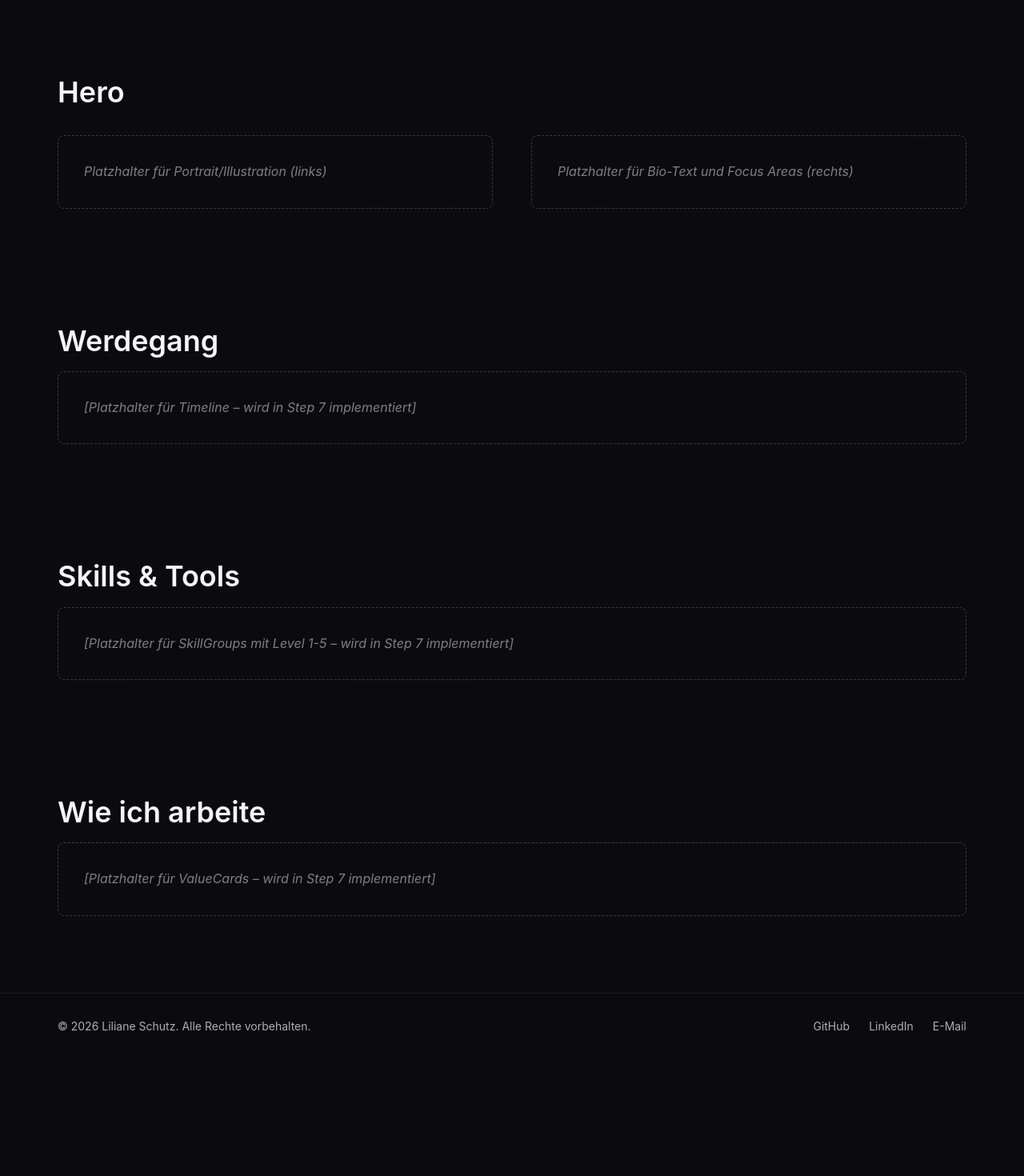
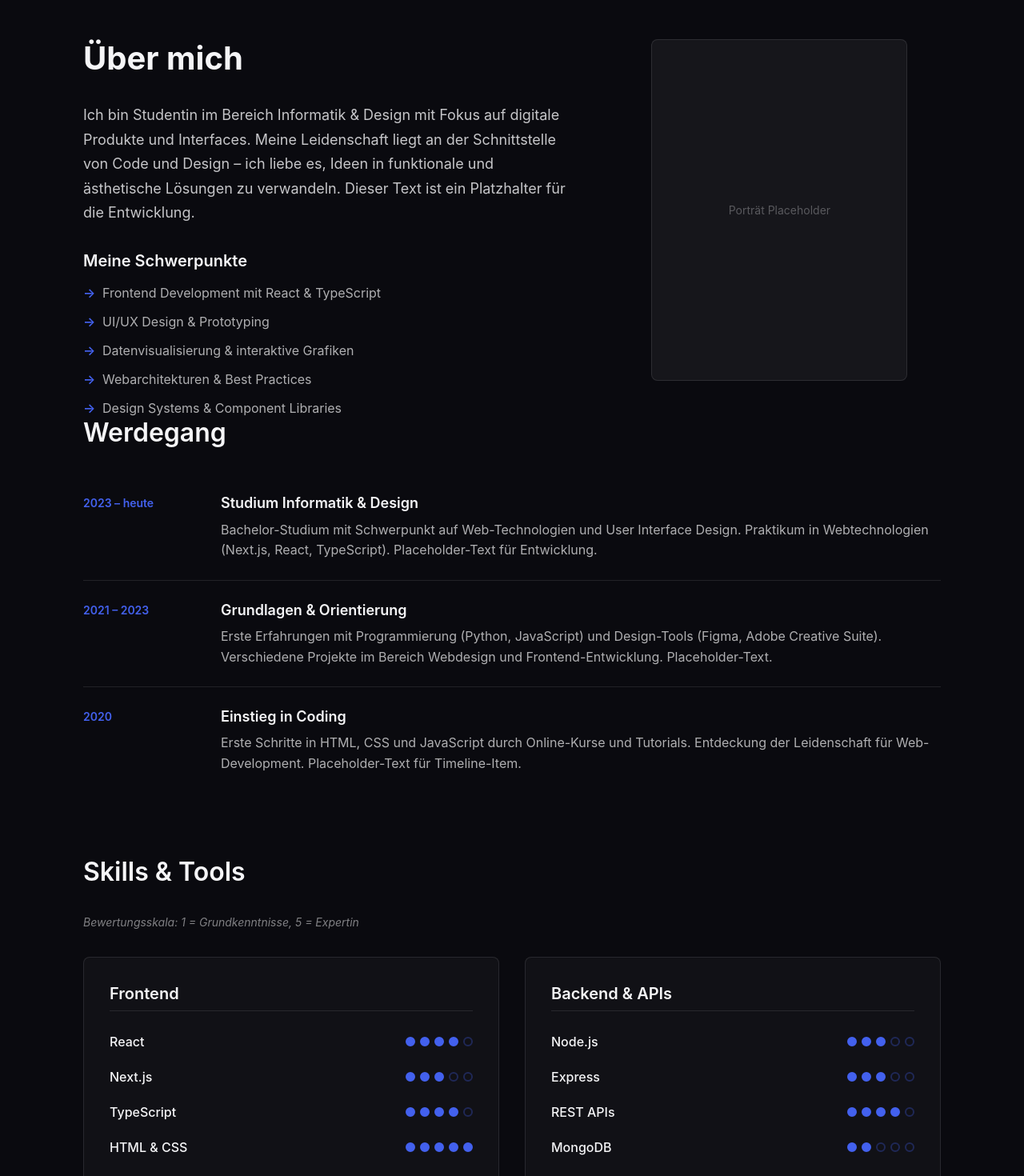
Before and after one commit to liveley/portfolio-liliane-schutz, a Next.js app in the folder portfolio/frontend/: page /ueber-mich in a window 1280 px wide. Shown: the part 200-1670 px from the top of the page at 80% size. Before the commit the page ends 1523 px from the top, so only its background shows below. Built offline with nearby package versions, Linux system fonts and the light colour scheme.

Commit message:
feat(step7): about page with timeline and skill levels

```diff
--- a/portfolio/frontend/app/ueber-mich/page.module.css
+++ b/portfolio/frontend/app/ueber-mich/page.module.css
@@ -1,34 +1,48 @@
-/* Über mich Page Styles */
+/** Author: Liliane Schutz */
+
 .page {
-  display: flex;
-  flex-direction: column;
-  gap: 4rem;
+  min-height: 100vh;
+  padding: 8rem 2rem 4rem;
+}
+
+.page > * {
+  max-width: 1200px;
+  margin: 0 auto;
 }
 
 .section {
-  padding: 2rem 0;
+  margin-bottom: 5rem;
 }
 
-.twoColumn {
-  display: grid;
-  grid-template-columns: 1fr 1fr;
-  gap: 3rem;
-  margin-top: 2rem;
+.sectionTitle {
+  font-size: 2rem;
+  font-weight: 600;
+  color: #F5F5F7;
+  margin: 0 0 2rem;
+  line-height: 1.2;
 }
 
-.twoColumn p {
+.legend {
+  font-size: 0.875rem;
   color: rgba(245, 245, 247, 0.5);
+  margin: 0 0 2rem;
   font-style: italic;
-  padding: 2rem;
-  border: 1px dashed rgba(245, 245, 247, 0.2);
-  border-radius: 8px;
 }
 
-.placeholder {
-  color: rgba(245, 245, 247, 0.5);
-  font-style: italic;
-  padding: 2rem;
-  border: 1px dashed rgba(245, 245, 247, 0.2);
-  border-radius: 8px;
-  margin-top: 1rem;
+.skillsGrid {
+  display: grid;
+  grid-template-columns: 1fr;
+  gap: 2rem;
 }
+
+@media (min-width: 768px) {
+  .skillsGrid {
+    grid-template-columns: repeat(2, 1fr);
+  }
+}
+
+@media (max-width: 640px) {
+  .sectionTitle {
+    font-size: 1.5rem;
+  }
+}
--- a/portfolio/frontend/app/ueber-mich/page.tsx
+++ b/portfolio/frontend/app/ueber-mich/page.tsx
@@ -1,49 +1,41 @@
-/**
- * Author: Liliane Schutz
- * Über mich Seite - Skeleton
- */
+/** Author: Liliane Schutz */
+
+import { aboutContent } from '@/lib/data/about';
+import { getSkillsGrouped } from '@/lib/data/skills';
+import AboutHero from '@/components/about/AboutHero';
+import Timeline from '@/components/about/Timeline';
+import SkillGroup from '@/components/about/SkillGroup';
 import styles from './page.module.css';
 
 export default function UeberMichPage() {
+  const skillGroups = getSkillsGrouped();
+
   return (
     <div className={styles.page}>
-      <h1>Über mich</h1>
+      {/* Hero Section */}
+      <AboutHero content={aboutContent} />
 
+      {/* Timeline Section */}
       <section className={styles.section}>
-        <h2>Hero</h2>
-        <div className={styles.twoColumn}>
-          <div>
-            <p>
-              Platzhalter für Portrait/Illustration (links)
-            </p>
-          </div>
-          <div>
-            <p>
-              Platzhalter für Bio-Text und Focus Areas (rechts)
-            </p>
-          </div>
-        </div>
+        <h2 className={styles.sectionTitle}>Werdegang</h2>
+        <Timeline items={aboutContent.timeline} />
       </section>
 
+      {/* Skills Section */}
       <section className={styles.section}>
-        <h2>Werdegang</h2>
-        <p className={styles.placeholder}>
-          [Platzhalter für Timeline – wird in Step 7 implementiert]
+        <h2 className={styles.sectionTitle}>Skills & Tools</h2>
+        <p className={styles.legend}>
+          Bewertungsskala: 1 = Grundkenntnisse, 5 = Expertin
         </p>
-      </section>
-
-      <section className={styles.section}>
-        <h2>Skills & Tools</h2>
-        <p className={styles.placeholder}>
-          [Platzhalter für SkillGroups mit Level 1-5 – wird in Step 7 implementiert]
-        </p>
-      </section>
-
-      <section className={styles.section}>
-        <h2>Wie ich arbeite</h2>
-        <p className={styles.placeholder}>
-          [Platzhalter für ValueCards – wird in Step 7 implementiert]
-        </p>
+        <div className={styles.skillsGrid}>
+          {skillGroups.map((group, index) => (
+            <SkillGroup
+              key={index}
+              title={group.category}
+              skills={group.skills}
+            />
+          ))}
+        </div>
       </section>
     </div>
   );
--- /dev/null
+++ b/portfolio/frontend/components/about/AboutHero.module.css
@@ -0,0 +1,112 @@
+/** Author: Liliane Schutz */
+
+.hero {
+  display: grid;
+  grid-template-columns: 1fr;
+  gap: 3rem;
+  margin-bottom: 4rem;
+}
+
+@media (min-width: 768px) {
+  .hero {
+    grid-template-columns: 1.5fr 1fr;
+    gap: 4rem;
+  }
+}
+
+.content {
+  display: flex;
+  flex-direction: column;
+  gap: 2rem;
+}
+
+.title {
+  font-size: 2.5rem;
+  font-weight: 700;
+  color: #F5F5F7;
+  margin: 0;
+  line-height: 1.2;
+}
+
+.bio {
+  font-size: 1.125rem;
+  line-height: 1.7;
+  color: rgba(245, 245, 247, 0.8);
+  margin: 0;
+}
+
+.focusAreas {
+  display: flex;
+  flex-direction: column;
+  gap: 1rem;
+}
+
+.focusTitle {
+  font-size: 1.25rem;
+  font-weight: 600;
+  color: #F5F5F7;
+  margin: 0;
+}
+
+.focusList {
+  list-style: none;
+  padding: 0;
+  margin: 0;
+  display: flex;
+  flex-direction: column;
+  gap: 0.75rem;
+}
+
+.focusItem {
+  position: relative;
+  padding-left: 1.5rem;
+  font-size: 1rem;
+  color: rgba(245, 245, 247, 0.7);
+  line-height: 1.5;
+}
+
+.focusItem::before {
+  content: '→';
+  position: absolute;
+  left: 0;
+  color: #4361EE;
+  font-weight: 600;
+}
+
+.portrait {
+  display: flex;
+  align-items: flex-start;
+  justify-content: center;
+}
+
+.portraitPlaceholder {
+  width: 100%;
+  max-width: 320px;
+  aspect-ratio: 3 / 4;
+  background: rgba(245, 245, 247, 0.05);
+  border: 1px solid rgba(245, 245, 247, 0.1);
+  border-radius: 8px;
+  display: flex;
+  align-items: center;
+  justify-content: center;
+}
+
+.portraitText {
+  font-size: 0.875rem;
+  color: rgba(245, 245, 247, 0.3);
+  text-align: center;
+}
+
+@media (max-width: 767px) {
+  .title {
+    font-size: 2rem;
+  }
+
+  .bio {
+    font-size: 1rem;
+  }
+
+  .portrait {
+    order: -1;
+  }
+}
--- /dev/null
+++ b/portfolio/frontend/components/about/AboutHero.tsx
@@ -0,0 +1,39 @@
+/** Author: Liliane Schutz */
+
+import { AboutContent } from '@/lib/types';
+import styles from './AboutHero.module.css';
+
+interface AboutHeroProps {
+  content: AboutContent;
+}
+
+export default function AboutHero({ content }: AboutHeroProps) {
+  return (
+    <section className={styles.hero}>
+      <div className={styles.content}>
+        <h1 className={styles.title}>Über mich</h1>
+
+        <p className={styles.bio}>
+          {content.bio}
+        </p>
+
+        <div className={styles.focusAreas}>
+          <h2 className={styles.focusTitle}>Meine Schwerpunkte</h2>
+          <ul className={styles.focusList}>
+            {content.focusAreas.map((area, index) => (
+              <li key={index} className={styles.focusItem}>
+                {area}
+              </li>
+            ))}
+          </ul>
+        </div>
+      </div>
+
+      <div className={styles.portrait}>
+        <div className={styles.portraitPlaceholder}>
+          <span className={styles.portraitText}>Porträt Placeholder</span>
+        </div>
+      </div>
+    </section>
+  );
+}
--- /dev/null
+++ b/portfolio/frontend/components/about/SkillBadge.module.css
@@ -0,0 +1,41 @@
+/** Author: Liliane Schutz */
+
+.badge {
+  display: flex;
+  justify-content: space-between;
+  align-items: center;
+  padding: 0.75rem 0;
+  gap: 1rem;
+}
+
+.info {
+  display: flex;
+  align-items: center;
+  gap: 0.5rem;
+}
+
+.name {
+  font-size: 1rem;
+  color: #F5F5F7;
+  font-weight: 500;
+}
+
+.level {
+  display: flex;
+  gap: 0.375rem;
+  align-items: center;
+}
+
+.dot {
+  width: 12px;
+  height: 12px;
+  border-radius: 50%;
+  border: 2px solid rgba(67, 97, 238, 0.3);
+  background: transparent;
+  transition: all 0.2s ease;
+}
+
+.dot.filled {
+  background: #4361EE;
+  border-color: #4361EE;
+}
--- /dev/null
+++ b/portfolio/frontend/components/about/SkillBadge.tsx
@@ -0,0 +1,27 @@
+/** Author: Liliane Schutz */
+
+import { Skill } from '@/lib/types';
+import styles from './SkillBadge.module.css';
+
+interface SkillBadgeProps {
+  skill: Skill;
+}
+
+export default function SkillBadge({ skill }: SkillBadgeProps) {
+  return (
+    <div className={styles.badge}>
+      <div className={styles.info}>
+        <span className={styles.name}>{skill.name}</span>
+      </div>
+      <div className={styles.level}>
+        {[1, 2, 3, 4, 5].map((dot) => (
+          <span
+            key={dot}
+            className={`${styles.dot} ${dot <= skill.level ? styles.filled : ''}`}
+            aria-label={`Level ${dot}`}
+          />
+        ))}
+      </div>
+    </div>
+  );
+}
--- /dev/null
+++ b/portfolio/frontend/components/about/SkillGroup.module.css
@@ -0,0 +1,25 @@
+/** Author: Liliane Schutz */
+
+.group {
+  background: rgba(245, 245, 247, 0.03);
+  border: 1px solid rgba(245, 245, 247, 0.1);
+  border-radius: 8px;
+  padding: 2rem;
+  display: flex;
+  flex-direction: column;
+  gap: 1rem;
+}
+
+.title {
+  font-size: 1.25rem;
+  font-weight: 600;
+  color: #F5F5F7;
+  margin: 0;
+  padding-bottom: 0.5rem;
+  border-bottom: 1px solid rgba(245, 245, 247, 0.1);
+}
+
+.skills {
+  display: flex;
+  flex-direction: column;
+}
--- /dev/null
+++ b/portfolio/frontend/components/about/SkillGroup.tsx
@@ -0,0 +1,23 @@
+/** Author: Liliane Schutz */
+
+import { Skill } from '@/lib/types';
+import SkillBadge from './SkillBadge';
+import styles from './SkillGroup.module.css';
+
+interface SkillGroupProps {
+  title: string;
+  skills: Skill[];
+}
+
+export default function SkillGroup({ title, skills }: SkillGroupProps) {
+  return (
+    <div className={styles.group}>
+      <h3 className={styles.title}>{title}</h3>
+      <div className={styles.skills}>
+        {skills.map((skill, index) => (
+          <SkillBadge key={index} skill={skill} />
+        ))}
+      </div>
+    </div>
+  );
+}
--- /dev/null
+++ b/portfolio/frontend/components/about/Timeline.module.css
@@ -0,0 +1,6 @@
+/** Author: Liliane Schutz */
+
+.timeline {
+  display: flex;
+  flex-direction: column;
+}
--- /dev/null
+++ b/portfolio/frontend/components/about/Timeline.tsx
@@ -0,0 +1,19 @@
+/** Author: Liliane Schutz */
+
+import { TimelineItem as TimelineItemType } from '@/lib/types';
+import TimelineItem from './TimelineItem';
+import styles from './Timeline.module.css';
+
+interface TimelineProps {
+  items: TimelineItemType[];
+}
+
+export default function Timeline({ items }: TimelineProps) {
+  return (
+    <div className={styles.timeline}>
+      {items.map((item, index) => (
+        <TimelineItem key={index} item={item} />
+      ))}
+    </div>
+  );
+}
--- /dev/null
+++ b/portfolio/frontend/components/about/TimelineItem.module.css
@@ -0,0 +1,52 @@
+/** Author: Liliane Schutz */
+
+.item {
+  display: grid;
+  grid-template-columns: 140px 1fr;
+  gap: 2rem;
+  padding: 1.5rem 0;
+  border-bottom: 1px solid rgba(245, 245, 247, 0.1);
+}
+
+.item:last-child {
+  border-bottom: none;
+}
+
+.period {
+  font-size: 0.875rem;
+  font-weight: 600;
+  color: #4361EE;
+  padding-top: 0.25rem;
+}
+
+.content {
+  display: flex;
+  flex-direction: column;
+  gap: 0.5rem;
+}
+
+.title {
+  font-size: 1.125rem;
+  font-weight: 600;
+  color: #F5F5F7;
+  margin: 0;
+  line-height: 1.4;
+}
+
+.description {
+  font-size: 1rem;
+  line-height: 1.6;
+  color: rgba(245, 245, 247, 0.7);
+  margin: 0;
+}
+
+@media (max-width: 640px) {
+  .item {
+    grid-template-columns: 1fr;
+    gap: 0.5rem;
+  }
+
+  .period {
+    padding-top: 0;
+  }
+}
--- /dev/null
+++ b/portfolio/frontend/components/about/TimelineItem.tsx
@@ -0,0 +1,20 @@
+/** Author: Liliane Schutz */
+
+import { TimelineItem as TimelineItemType } from '@/lib/types';
+import styles from './TimelineItem.module.css';
+
+interface TimelineItemProps {
+  item: TimelineItemType;
+}
+
+export default function TimelineItem({ item }: TimelineItemProps) {
+  return (
+    <div className={styles.item}>
+      <div className={styles.period}>{item.period}</div>
+      <div className={styles.content}>
+        <h3 className={styles.title}>{item.title}</h3>
+        <p className={styles.description}>{item.description}</p>
+      </div>
+    </div>
+  );
+}
```
